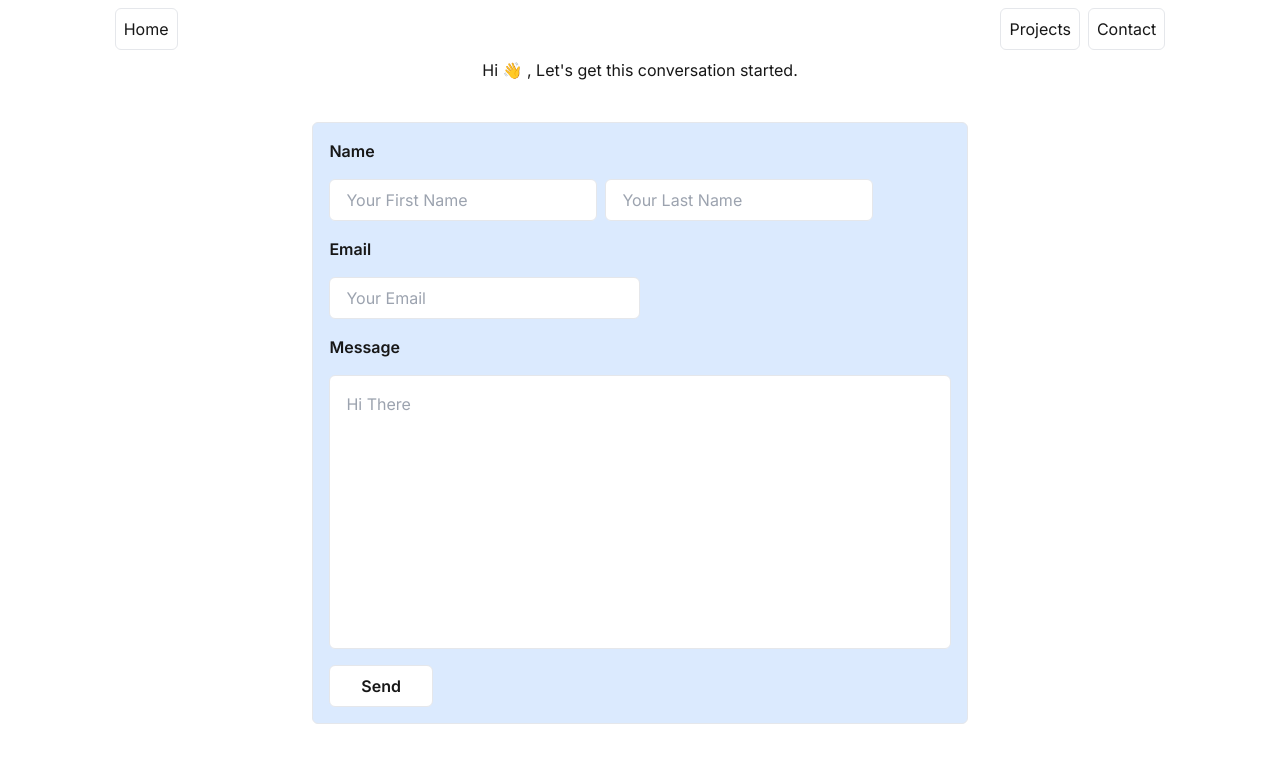
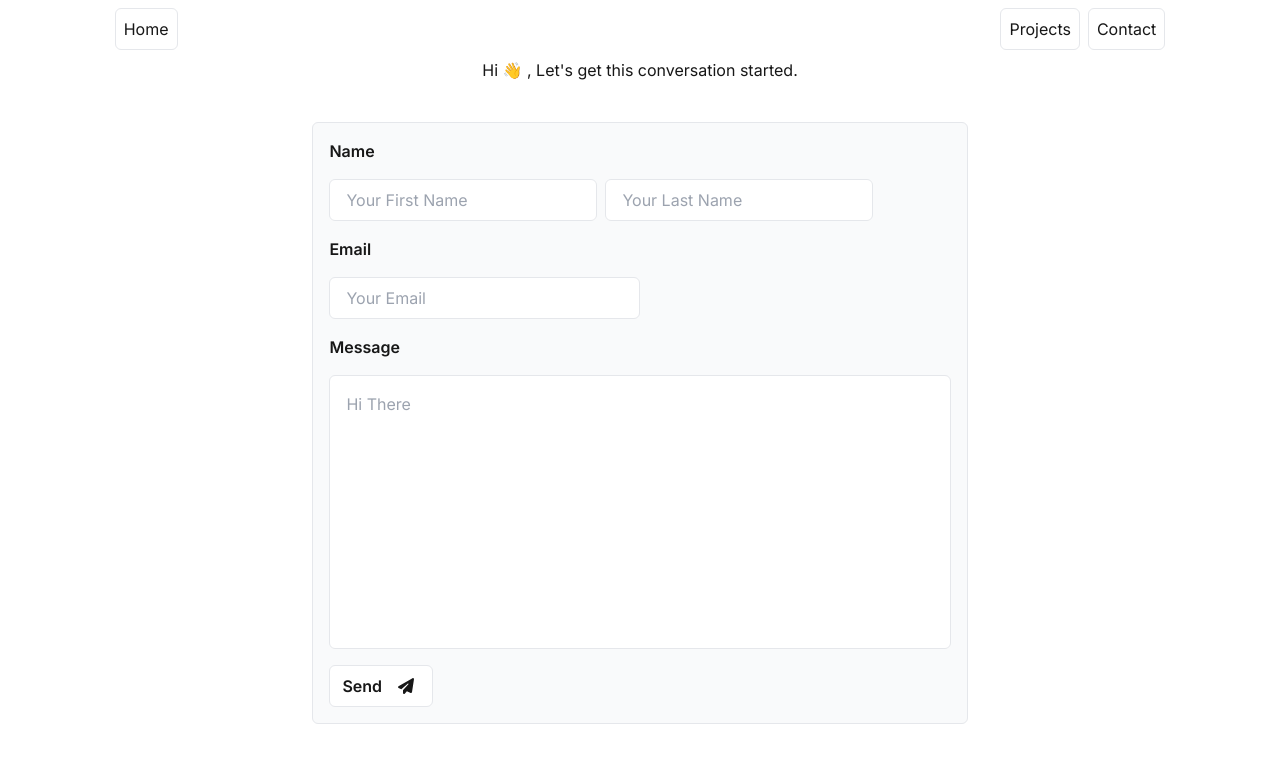
Before and after one commit to MilkiyasGebru/Portfolio-Website-, a Next.js app: page /contact in a window 1280 px wide. Shown: the top 762 px of the page. Built offline with nearby package versions, Linux system fonts and the light colour scheme.

Commit message:
Installed Font Awesome and Added a send icon

```diff
--- a/app/contact/page.jsx
+++ b/app/contact/page.jsx
@@ -1,4 +1,8 @@
 "use client"
+
+import {FontAwesomeIcon} from "@fortawesome/react-fontawesome";
+import { faPaperPlane } from '@fortawesome/free-solid-svg-icons';
+
 
 export default function ContactPage(){
     return (
@@ -7,7 +11,7 @@ export default function ContactPage(){
             <p >Hi 👋 , Let's get this conversation started.</p>
             <p></p>
             <p></p>
-            <form action="" className="flex flex-col justify-around  gap-4 w-5/6 md:w-3/5 overflow-hidden border rounded-md p-4 bg-blue-100 mt-10 ">
+            <form action="" className="flex flex-col justify-around  gap-4 w-5/6 md:w-3/5 overflow-hidden border rounded-md p-4 bg-gray-50 mt-10 ">
 
                 <p className="font-semibold">Name</p>
                 <div className="flex gap-2 flex-col md:flex-row">
@@ -19,7 +23,11 @@ export default function ContactPage(){
                 <p className="font-semibold">Message</p>
                 <textarea name="" id="" cols="20" rows="10" className="border rounded-md p-4  outline-none resize-none" placeholder="Hi There" value="" onChange={()=>console.log("HI")}></textarea>
                 <button className=" border rounded-md bg-white w-1/6 px-3 py-2 font-semibold">
-                    Send
+                    <div className="flex gap-4 items-center">
+                        <p>Send</p>
+                        <FontAwesomeIcon icon={faPaperPlane} />
+                    </div>
+
                 </button>
             </form>
         </div>
```
